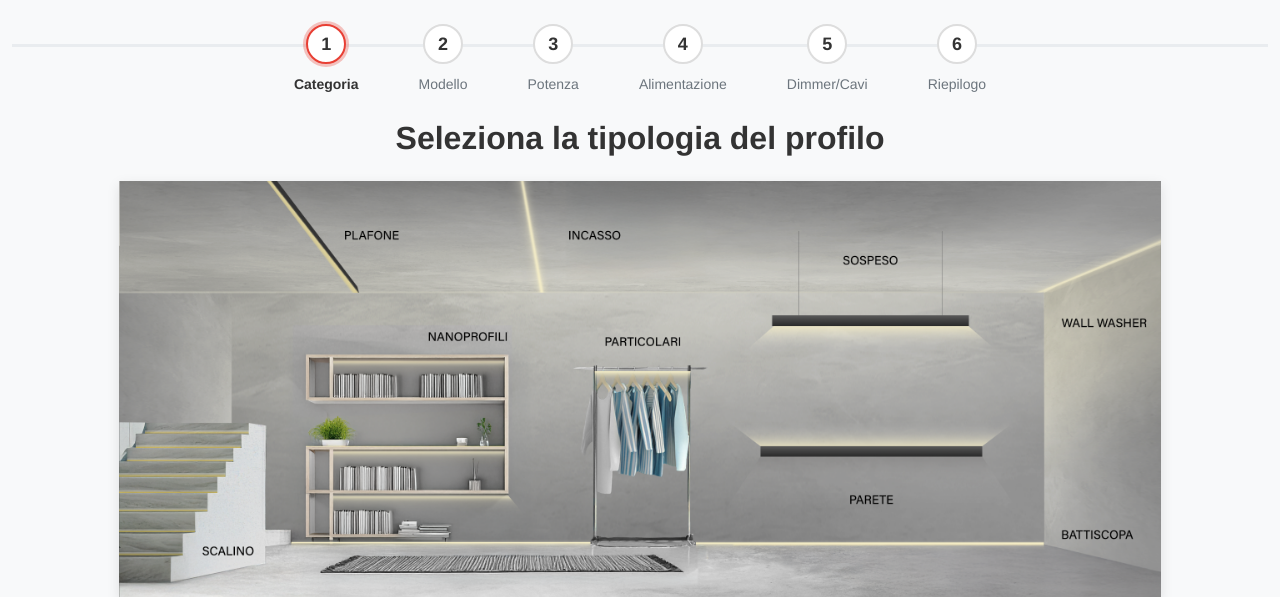
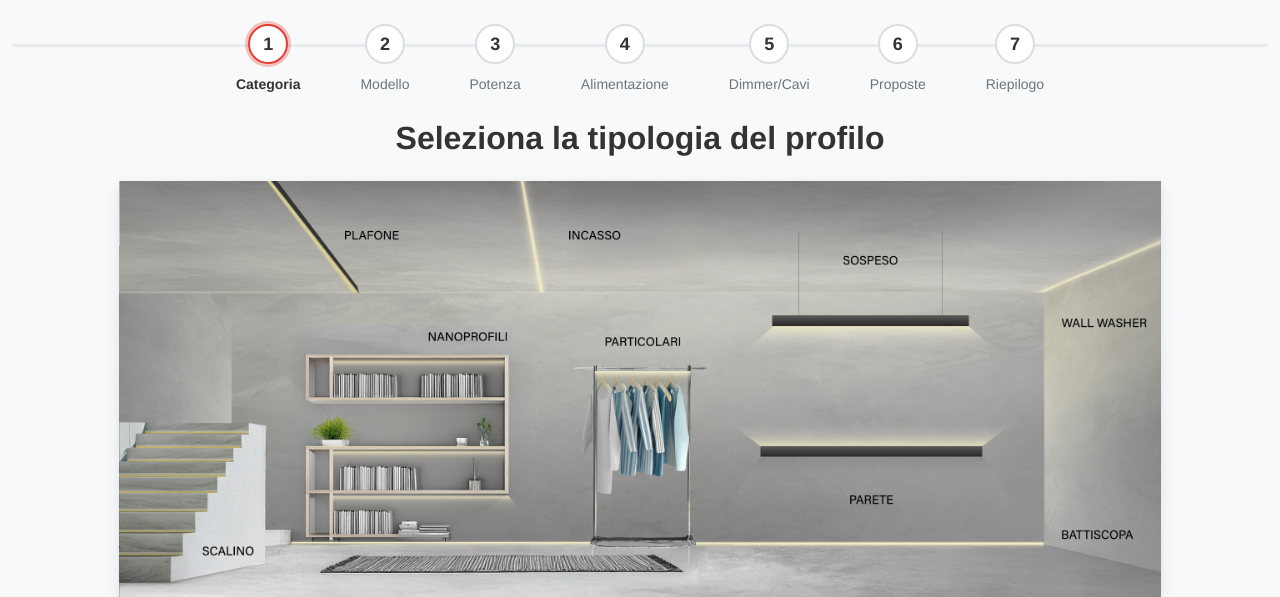
Before and after one commit to Nic3690/configuratore, a Flask app: page / in a window 1280 px wide. Shown: the part 91-688 px from the top of the page. Run offline with Flask 2, Linux system fonts and the light colour scheme; some libraries are stand-ins or nearby versions.

Commit message:
moving choices 1

```diff
--- a/static/js/api.js
+++ b/static/js/api.js
@@ -1,6 +1,6 @@
 import { configurazione, mappaTipologieVisualizzazione, mappaTensioneVisualizzazione, mappaIPVisualizzazione, mappaStripLedVisualizzazione, mappaFormeTaglio, mappaFiniture, mappaCategorieVisualizzazione, mappaTipologiaStripVisualizzazione, mappaSpecialStripVisualizzazione } from './config.js';
 import { formatTemperatura, getTemperaturaColor, checkParametriCompletion, checkStep2Completion, updateProgressBar } from './utils.js';
-import { initRiepilogoOperationsListeners } from './steps/step6.js';
+import { initRiepilogoOperationsListeners } from './steps/step7.js';
 
 /**
  * Carica i profili per la categoria selezionata
@@ -956,10 +956,10 @@ export function finalizzaConfigurazione() {
 
   $('#riepilogo-container').html('<div class="text-center my-5"><div class="spinner-border" role="status"></div><p class="mt-3">Generazione riepilogo...</p></div>');
 
-  $("#step5-controllo").fadeOut(300, function() {
-    $("#step6-riepilogo").fadeIn(300);
+  $("#step6-proposte").fadeOut(300, function() {
+    $("#step7-riepilogo").fadeIn(300);
 
-    updateProgressBar(6);
+    updateProgressBar(7);
 
     // Assicurati che dimmer e alimentazione siano correttamente formattati per il riepilogo
     if (configurazione.dimmerSelezionato) {
--- a/static/js/main.js
+++ b/static/js/main.js
@@ -7,6 +7,7 @@ import { initStripSelectionListeners } from './steps/step3_strip.js'; // Nuova i
 import { initStep4Listeners } from './steps/step4.js';
 import { initStep5Listeners } from './steps/step5.js';
 import { initStep6Listeners } from './steps/step6.js';
+import { initStep7Listeners } from './steps/step7.js';
 import { caricaProfili } from './api.js';
 
 $(document).ready(function() {
@@ -21,6 +22,7 @@ $(document).ready(function() {
   initStep4Listeners();
   initStep5Listeners();
   initStep6Listeners();
+  initStep7Listeners();
 
   updateProgressBar(1);
 
--- a/static/js/steps/step2.js
+++ b/static/js/steps/step2.js
@@ -2,7 +2,6 @@ import { configurazione, mappaTipologieVisualizzazione, mappaFormeTaglio, mappaF
 import { updateProgressBar, checkStep2Completion, checkPersonalizzazioneCompletion, formatTemperatura, checkParametriCompletion } from '../utils.js';
 import { caricaOpzioniParametri, caricaStripLedFiltrate, caricaFinitureDisponibili, calcolaProposte, finalizzaConfigurazione, caricaOpzioniIP } from '../api.js';
 import { vaiAllaTemperaturaEPotenza } from './step3.js';
-import { vaiAllAlimentazione } from './step4.js';
 
 export function initStep2Listeners() {
   $('#btn-continua-step2').on('click', function(e) {
@@ -360,6 +359,7 @@ export function updateIstruzioniMisurazione(forma) {
         checkPersonalizzazioneCompletion();
       });
       $('#non-assemblato-warning').hide();
+      $('#proposte-container').hide();
       break;
 
     case 'FORMA_L_DX':
--- a/static/js/steps/step5.js
+++ b/static/js/steps/step5.js
@@ -1,6 +1,7 @@
 import { configurazione, mappaTipologieVisualizzazione, mappaStripLedVisualizzazione } from '../config.js';
 import { updateProgressBar, checkStep5Completion } from '../utils.js';
-import { finalizzaConfigurazione } from '../api.js';
+import { vaiAlleProposte } from './step6.js'
+
 
 export function initStep5Listeners() {
   $('#btn-torna-step4').on('click', function(e) {
@@ -31,8 +32,10 @@ export function initStep5Listeners() {
       return;
     }
 
-    // MODIFICATO: Ora va direttamente al riepilogo (finalizzazione) invece che alla personalizzazione
-    finalizzaConfigurazione();
+    // MODIFICATO: Ora va alle proposte (step 6) invece che direttamente al riepilogo
+    $("#step5-controllo").fadeOut(300, function() {
+      vaiAlleProposte();
+    });
   });
 }
 
--- a/static/js/steps/step6.js
+++ b/static/js/steps/step6.js
@@ -1,45 +1,89 @@
-import { richiediPreventivo } from '../api.js';
+import { configurazione, mappaTipologieVisualizzazione, mappaStripLedVisualizzazione } from '../config.js';
 import { updateProgressBar } from '../utils.js';
-import { configurazione } from '../config.js';
-import { generaPDF } from '../pdf.js';
+import { finalizzaConfigurazione } from '../api.js';
 
-// Questo file ora gestisce solo la funzionalità di riepilogo (ex step7)
 export function initStep6Listeners() {
-  // Pulsante torna indietro dal riepilogo - MODIFICATO per gestire diversi casi
-  $('#btn-torna-step5').on('click', function(e) {
+  // Torna da proposte a controllo (step 5)
+  $('#btn-torna-step5-from-proposte').on('click', function(e) {
     e.preventDefault();
 
-    $("#step6-riepilogo").fadeOut(300, function() {
-      // Verifica se la configurazione include una strip LED
-      if (configurazione.stripLedSelezionata === 'NO_STRIP' ||
-          configurazione.stripLedSelezionata === 'senza_strip' ||
-          configurazione.includeStripLed === false) {
-
-        // Se non c'è strip LED, torna allo step 2 (personalizzazione)
-        $("#step2-personalizzazione").fadeIn(300);
-        updateProgressBar(2);
-      } else {
-        // Altrimenti torna allo step 5 (comportamento originale)
-        $("#step5-controllo").fadeIn(300);
-        updateProgressBar(5);
-      }
+    $("#step6-proposte").fadeOut(300, function() {
+      $("#step5-controllo").fadeIn(300);
+      updateProgressBar(5);
     });
   });
 
-  // Questi listener vengono inizializzati dinamicamente quando viene creato il riepilogo
-  // poiché i pulsanti non esistono fino a quel momento
+  // Continua dalle proposte al riepilogo (step 7)
+  $('#btn-continua-step6').on('click', function(e) {
+    e.preventDefault();
+
+    // Passiamo al riepilogo
+    finalizzaConfigurazione();
+  });
+
+  // Gestione delle proposte di lunghezza standard
+  $('.btn-seleziona-proposta').on('click', function() {
+    const proposta = $(this).data('proposta');
+    const valore = parseInt($(this).data('valore'), 10);
+
+    if (proposta === 1) {
+      configurazione.lunghezzaRichiesta = valore;
+      $('#step6-lunghezza-finale').text(valore);
+    } else if (proposta === 2) {
+      configurazione.lunghezzaRichiesta = valore;
+      $('#step6-lunghezza-finale').text(valore);
+    }
+
+    // Abilita il pulsante per continuare
+    $('#btn-continua-step6').prop('disabled', false);
+  });
 }
 
-/**
- * Inizializza gli event listener per le operazioni finali
- * @param {string} codiceProdotto - Codice prodotto finale
- */
-export function initRiepilogoOperationsListeners(codiceProdotto) {
-  $('#btn-salva-configurazione').on('click', function() {
-    generaPDF(codiceProdotto, configurazione);
-  });
+export function vaiAlleProposte() {
+  // Popola i badge con le informazioni correnti
+  $('#profilo-nome-step6').text(configurazione.nomeModello);
+  $('#tipologia-nome-step6').text(mappaTipologieVisualizzazione[configurazione.tipologiaSelezionata] || configurazione.tipologiaSelezionata);
 
-  $('#btn-preventivo').on('click', function() {
-    richiediPreventivo(codiceProdotto);
-  });
+  if (configurazione.stripLedSelezionata !== 'senza_strip' && configurazione.stripLedSelezionata !== 'NO_STRIP') {
+    // Usa il nome commerciale se disponibile
+    const nomeStripLed = configurazione.nomeCommercialeStripLed ||
+                         mappaStripLedVisualizzazione[configurazione.stripLedSelezionata] ||
+                         configurazione.stripLedSelezionata;
+
+    $('#strip-nome-step6').text(nomeStripLed);
+  } else {
+    $('#strip-nome-step6').text('Senza Strip LED');
+  }
+
+  // Imposta i valori delle lunghezze
+  $('#lunghezza-attuale').text(configurazione.lunghezzaRichiesta || 0);
+  $('#step6-lunghezza-finale').text(configurazione.lunghezzaRichiesta || 0);
+
+  // Mostra le proposte calcolate
+  if (configurazione.proposta1) {
+    $('#step6-proposta1-valore').text(configurazione.proposta1 + 'mm');
+    $('.btn-seleziona-proposta[data-proposta="1"]').data('valore', configurazione.proposta1);
+  }
+
+  if (configurazione.proposta2) {
+    $('#step6-proposta2-valore').text(configurazione.proposta2 + 'mm');
+    $('.btn-seleziona-proposta[data-proposta="2"]').data('valore', configurazione.proposta2);
+  }
+
+  // Imposta lo spazio di produzione
+  $('#step6-spazio-produzione').text(configurazione.spazioProduzione || 5);
+
+  // Se una lunghezza è già selezionata, abilita il pulsante per continuare
+  if (configurazione.lunghezzaRichiesta) {
+    $('#btn-continua-step6').prop('disabled', false);
+  } else {
+    $('#btn-continua-step6').prop('disabled', true);
+  }
+
+  // Aggiorna il progress bar
+  updateProgressBar(6);
+
+  // Nascondi tutti gli altri step e mostra questo
+  $(".step-section").hide();
+  $("#step6-proposte").fadeIn(300);
 }
--- /dev/null
+++ b/static/js/steps/step7.js
@@ -0,0 +1,45 @@
+import { richiediPreventivo } from '../api.js';
+import { updateProgressBar } from '../utils.js';
+import { configurazione } from '../config.js';
+import { generaPDF } from '../pdf.js';
+
+// Questo file ora gestisce solo la funzionalità di riepilogo (rinominato da step6 a step7)
+export function initStep7Listeners() {
+  // Pulsante torna indietro dal riepilogo - MODIFICATO per gestire diversi casi
+  $('#btn-torna-step6').on('click', function(e) {
+    e.preventDefault();
+
+    $("#step7-riepilogo").fadeOut(300, function() {
+      // Verifica se la configurazione include una strip LED
+      if (configurazione.stripLedSelezionata === 'NO_STRIP' ||
+          configurazione.stripLedSelezionata === 'senza_strip' ||
+          configurazione.includeStripLed === false) {
+
+        // Se non c'è strip LED, torna allo step 2 (personalizzazione)
+        $("#step2-personalizzazione").fadeIn(300);
+        updateProgressBar(2);
+      } else {
+        // Altrimenti torna allo step 6 (proposte)
+        $("#step6-proposte").fadeIn(300);
+        updateProgressBar(6);
+      }
+    });
+  });
+
+  // Questi listener vengono inizializzati dinamicamente quando viene creato il riepilogo
+  // poiché i pulsanti non esistono fino a quel momento
+}
+
+/**
+ * Inizializza gli event listener per le operazioni finali
+ * @param {string} codiceProdotto - Codice prodotto finale
+ */
+export function initRiepilogoOperationsListeners(codiceProdotto) {
+  $('#btn-salva-configurazione').on('click', function() {
+    generaPDF(codiceProdotto, configurazione);
+  });
+
+  $('#btn-preventivo').on('click', function() {
+    richiediPreventivo(codiceProdotto);
+  });
+}
--- a/templates/index.html
+++ b/templates/index.html
@@ -47,6 +47,10 @@
       </div>
       <div class="step-item" id="progress-step6">
         <div class="step-number">6</div>
+        <div class="step-title">Proposte</div>
+      </div>
+      <div class="step-item" id="progress-step7">
+        <div class="step-number">7</div>
         <div class="step-title">Riepilogo</div>
       </div>
     </div>
@@ -850,8 +854,73 @@
       </div>
     </div>
 
+    <!-- Nuovo step 6 per le proposte di lunghezza standard -->
+    <div class="step-section" id="step6-proposte">
+      <div class="row">
+        <div class="col-12">
+          <h2 class="text-center mb-3">Proposte di lunghezza standard</h2>
+
+          <div class="selection-badges">
+            <span class="badge bg-primary selection-badge">Modello: <span id="profilo-nome-step6">Profilo</span></span>
+            <span class="badge bg-success selection-badge">Tipologia: <span id="tipologia-nome-step6">Tipologia</span></span>
+            <span class="badge bg-info selection-badge">Strip LED: <span id="strip-nome-step6">Strip LED</span></span>
+          </div>
+
+          <p class="text-center mb-4 text-muted">
+            <small>Scegli tra le proposte di lunghezza standard o conferma la lunghezza personalizzata</small>
+          </p>
+        </div>
+      </div>
+
+      <div class="container mb-5">
+        <div class="alert alert-info mb-4">
+          <h5>Riepilogo misure</h5>
+          <p>Lunghezza personalizzata attuale: <strong><span id="lunghezza-attuale">0</span> mm</strong></p>
+        </div>
+
+        <div id="step6-proposte-container" class="alert alert-warning">
+          <h5>Proposte di lunghezza standard</h5>
+          <p>Il sistema ha calcolato delle proposte di lunghezza standard più adatte per la tua installazione.</p>
+          <p><strong style="color:#ff0000;">ATTENZIONE:</strong> se viene utilizzata la lunghezza personalizzata si verificherà uno spazio buio di <span id="step6-spazio-produzione">5</span>mm.</p>
+
+          <div class="row mt-3">
+            <div class="col-md-6 mb-2">
+              <div class="card">
+                <div class="card-body text-center">
+                  <h5 class="card-title">Proposta 1</h5>
+                  <p class="card-text"><span id="step6-proposta1-valore">1771mm</span></p>
+                  <button class="btn btn-outline-primary btn-seleziona-proposta" data-proposta="1" data-valore="1771">Seleziona</button>
+                </div>
+              </div>
+            </div>
+
+            <div class="col-md-6 mb-2">
+              <div class="card">
+                <div class="card-body text-center">
+                  <h5 class="card-title">Proposta 2</h5>
+                  <p class="card-text"><span id="step6-proposta2-valore">1804mm</span></p>
+                  <button class="btn btn-outline-primary btn-seleziona-proposta" data-proposta="2" data-valore="1804">Seleziona</button>
+                </div>
+              </div>
+            </div>
+          </div>
+        </div>
+
+        <div class="alert alert-success mt-4">
+          <strong>Lunghezza selezionata:</strong> <span id="step6-lunghezza-finale">0</span> mm
+        </div>
+      </div>
+
+      <div class="row mt-4">
+        <div class="col-12 text-center">
+          <button class="btn btn-secondary" id="btn-torna-step5-from-proposte">Indietro</button>
+          <button class="btn btn-primary ms-2" id="btn-continua-step6" disabled>Continua al riepilogo</button>
+        </div>
+      </div>
+    </div>
+
     <!-- MODIFICA: Rinominato da step7-riepilogo a step6-riepilogo -->
-    <div class="step-section" id="step6-riepilogo">
+    <div class="step-section" id="step7-riepilogo">
       <div class="row">
         <div class="col-12">
           <h2 class="text-center mb-3">Riepilogo configurazione</h2>
@@ -867,7 +936,7 @@
       <div class="row mt-4">
         <div class="col-12 text-center">
           <!-- MODIFICA: Ora torna allo step 5 invece dello step 6 -->
-          <button class="btn btn-secondary" id="btn-torna-step5">Modifica configurazione</button>
+          <button class="btn btn-secondary" id="btn-torna-step6">Modifica configurazione</button>
         </div>
       </div>
     </div>
```
